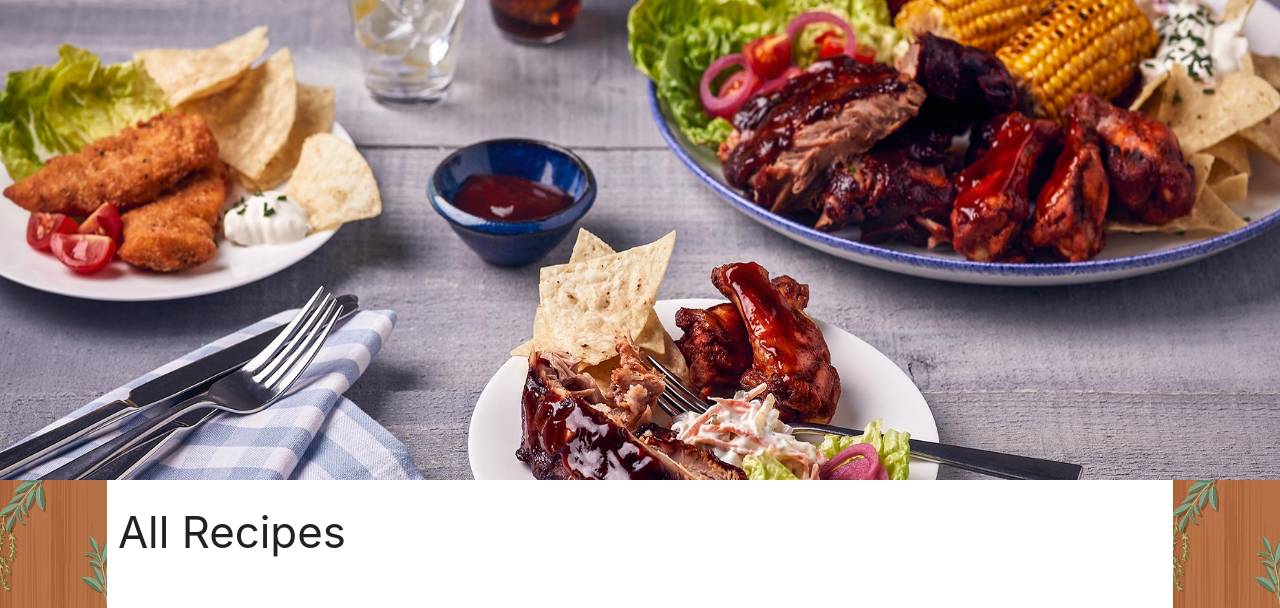
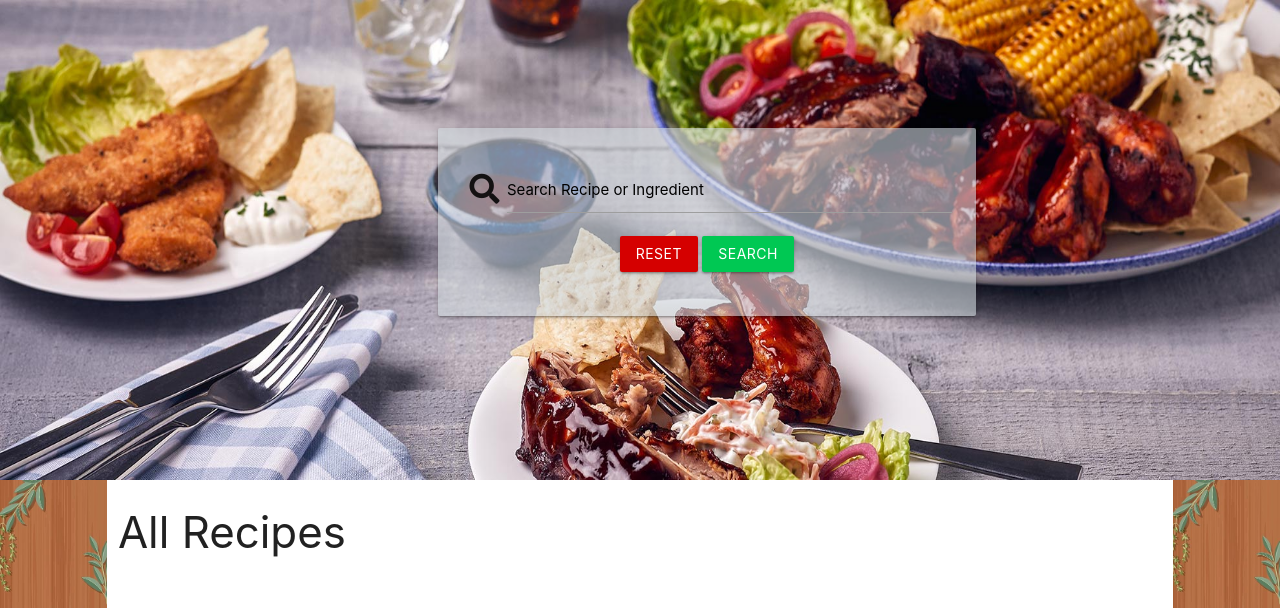
Before and after one commit to brandonmongo/lets_cook, a Flask app: page / in a window 1280 px wide. Shown: the part 64-672 px from the top of the page. Run offline with Flask 2, Linux system fonts and the light colour scheme; data that the repository does not hold is empty; some libraries are stand-ins or nearby versions.

Commit message:
added search function

```diff
--- a/app.py
+++ b/app.py
@@ -153,6 +153,13 @@ def delete_recipe(recipe_id):
     return redirect(url_for("all_recipes"))
 
 
+@app.route("/search", methods=["GET", "POST"])
+def search():
+    query = request.form.get("query")
+    recipes = mongo.db.recipes.find({"$text": {"$search": query}})
+    return render_template("recipes.html", recipes=recipes)
+
+
 if __name__ == "__main__":
     app.run(host=os.environ.get("IP"),
             port=int(os.environ.get("PORT")),
--- a/static/css/style.css
+++ b/static/css/style.css
@@ -24,7 +24,12 @@
     background-size: 100% 100%;
     background-repeat: no-repeat;
     margin: 0;
+    position: relative;
+}
 
+.search {
+    position: absolute;
+    top: 25%;
 }
 
 .flashes h5 {
@@ -49,3 +54,7 @@
 .page-footer {
     background-color: #0B7A86;
 }
+
+.search {
+    background: rgba(207, 216, 220, 0.6);
+}
--- a/templates/base.html
+++ b/templates/base.html
@@ -50,11 +50,41 @@
 
     <header>
         <div class="row hero-img">
-
+                <div class="col s12 m4 offset-m4">
+                    <div class="card-panel search">
+                       <form action="{{ url_for('search')}}" method="POST">
+                            <div class="row center-align">
+                                <div class="input-field col s12">
+                                    <i class="fas fa-search prefix"></i>
+                                    <input type="text" name="query" id="query" required>
+                                    <label for="query" class="black-text">Search Recipe or Ingredient</label>
+                                </div>
+                                <div class="col s12 center-align">
+                                    <a href="{{ url_for('all_recipes') }}" class="btn red accent-4">Reset</a>
+                                    <button type="submit" class="btn green accent-4">Search</button>
+                                </div>
+                            </div>
+                       </form>
+                    </div>
+                </div>
         </div>
     </header>
 
     <main>
+    <!--<div class="row card-panel red">
+            <form action="" method="POST" class="col s12 m8">
+                <div class="row valign-wrapper center-align">
+                <div class="input-field col s12 m8">
+                </div>
+                    <i class="fas fa-search"></i>
+                    <input type="text" name="query" id="query" required>
+                    <label for="query">Search Recipe</label>
+                </div>
+            </form>
+        </div>-->
+
+
+
        <div class="row">
             <div class="col s1 banner"></div>
             <div class="col s10">
```
